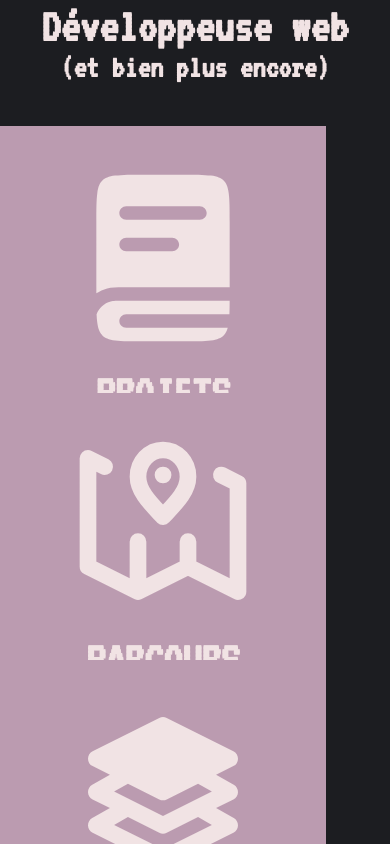
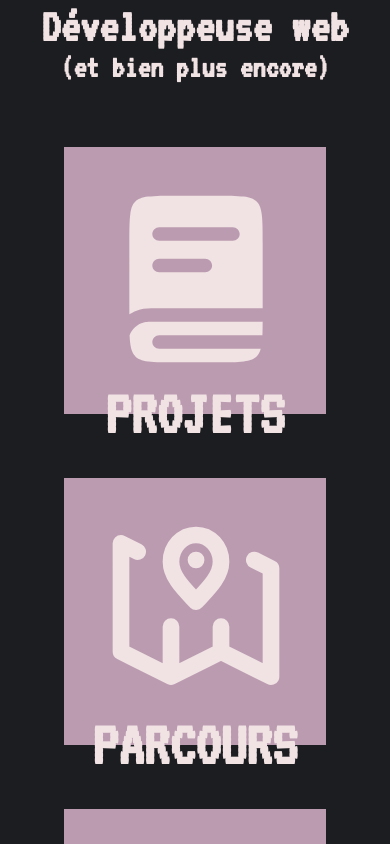
Before and after one commit to tatiana-sthl/portfolio2024, a React (Create React App) app: page / in a window 390 px wide. Shown: the part 860-1704 px from the top of the page. Built offline with nearby package versions, Linux system fonts and the light colour scheme.

Commit message:
add responsive about linkBg

```diff
--- a/src/styles/pages/_home.scss
+++ b/src/styles/pages/_home.scss
@@ -44,4 +44,13 @@
     .linkHome {
         display: block;
     }
+
+    .linkBg {
+        margin: 4rem;
+        padding: 2rem;
+
+        h3 {
+            font-size: 4rem!important;
+        }
+    }
 }
```
